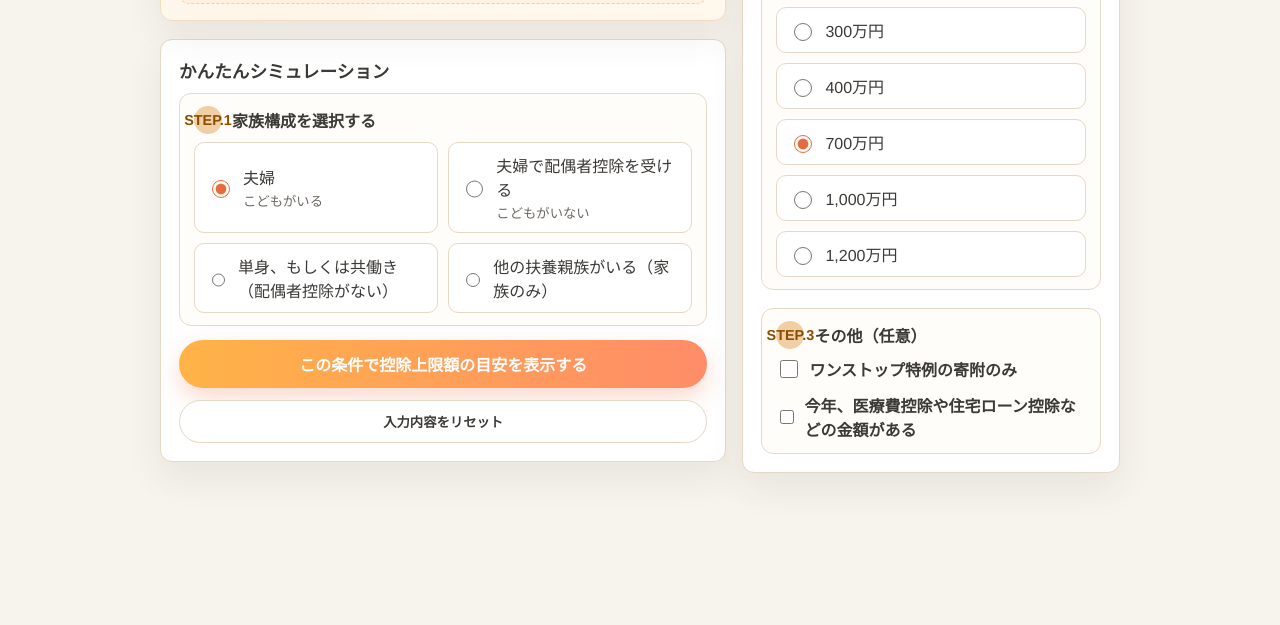
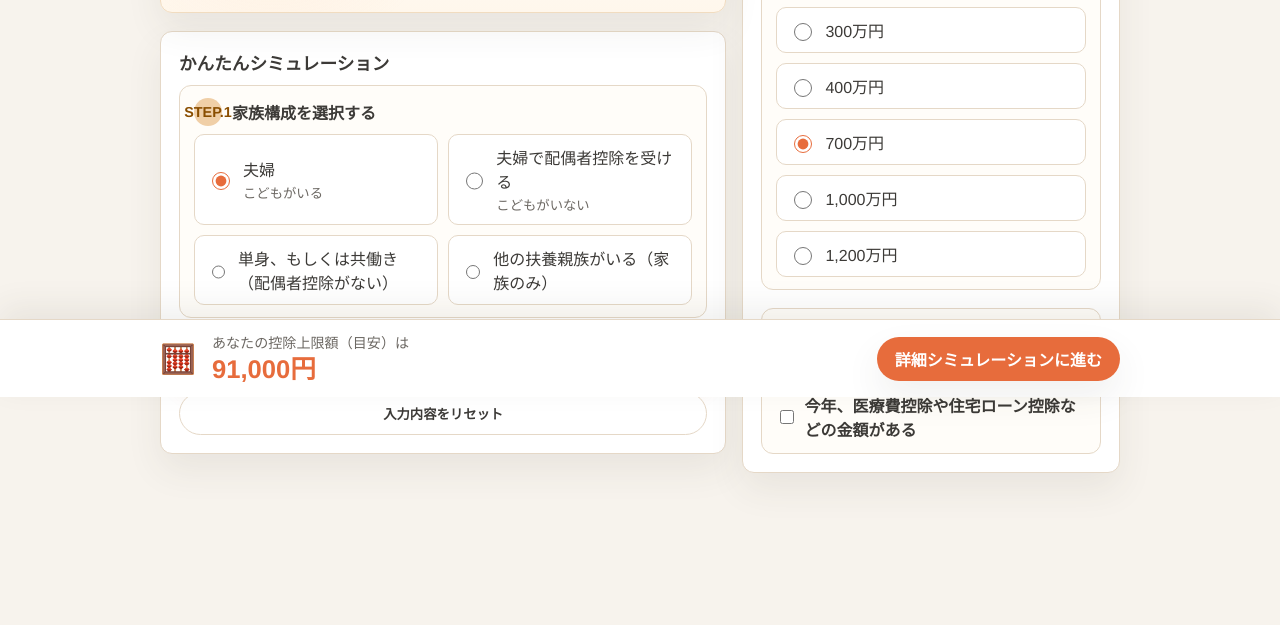
Before and after one commit to riosecca/furusato-tax-calculator, a website: page docs/index.html in a window 1280 px wide. Shown: the part 403-1028 px from the top of the page. Before the commit the page ends 932 px from the top, so only its background shows below. Drawn offline with Linux system fonts and the light colour scheme.

Commit message:
{commitment comments}

```diff
--- a/docs/app.js
+++ b/docs/app.js
@@ -111,10 +111,10 @@ function initSimpleSimulator() {
     }
     const calcButton = document.getElementById('btn-simple-calc');
     const resetButton = document.getElementById('btn-simple-reset');
-    const resultValue = document.getElementById('result-value');
-    const resultDetail = document.getElementById('result-detail');
-    const resultNote = document.getElementById('result-note');
-    if (!resultValue || !resultDetail || !resultNote) {
+    const resultValueTargets = document.querySelectorAll('[data-simple-result="value"]');
+    const resultDetailTargets = document.querySelectorAll('[data-simple-result="detail"]');
+    const resultNoteTargets = document.querySelectorAll('[data-simple-result="note"]');
+    if (!resultValueTargets.length || !resultNoteTargets.length) {
         return;
     }
     const getSelectedInput = (name) => document.querySelector(`input[name="${name}"]:checked`);
@@ -132,9 +132,16 @@ function initSimpleSimulator() {
         }
     };
     const updateResultCard = ({ amount, detail }) => {
-        resultValue.textContent = amount;
-        resultDetail.textContent = detail !== null && detail !== void 0 ? detail : '';
-        resultNote.textContent = 'あなたの控除上限額（目安）は';
+        resultValueTargets.forEach((target) => {
+            target.textContent = amount;
+        });
+        resultDetailTargets.forEach((target) => {
+            target.textContent = detail !== null && detail !== void 0 ? detail : '';
+            target.toggleAttribute('data-empty', !detail);
+        });
+        resultNoteTargets.forEach((target) => {
+            target.textContent = 'あなたの控除上限額（目安）は';
+        });
     };
     const applyStateToInputs = (state) => {
         setRadioValue('family', state.family);
--- a/docs/index.html
+++ b/docs/index.html
@@ -30,6 +30,7 @@
       background: var(--bg-main);
       color: var(--text-main);
       -webkit-font-smoothing: antialiased;
+      padding-bottom: 96px;
     }
 
     .app {
@@ -273,7 +274,7 @@
     }
 
     .btn-primary {
-      background: linear-gradient(90deg, #ffb347, #ff8c68);
+      background: var(--accent);
       color: #fff;
       border: none;
       border-radius: 999px;
@@ -288,6 +289,7 @@
     .btn-primary:hover {
       transform: translateY(-1px);
       box-shadow: 0 14px 28px rgba(232, 108, 60, 0.28);
+      background: #d85c30;
     }
 
     .btn-secondary {
@@ -451,6 +453,97 @@
       font-size: 0.92rem;
     }
 
+    [data-simple-result="detail"][data-empty="true"],
+    [data-simple-result="detail"]:empty {
+      display: none;
+    }
+
+    .result-bar {
+      position: fixed;
+      inset: auto 0 0 0;
+      background: var(--bg-card);
+      border-top: 1px solid var(--border);
+      box-shadow: 0 -12px 32px rgba(60, 58, 55, 0.08);
+      z-index: 50;
+    }
+
+    .result-bar__inner {
+      max-width: 1000px;
+      margin: 0 auto;
+      padding: 12px 20px;
+      display: flex;
+      align-items: center;
+      gap: 16px;
+    }
+
+    .result-bar__icon {
+      font-size: 1.8rem;
+    }
+
+    .result-bar__label {
+      margin: 0;
+      font-size: 0.88rem;
+      color: var(--text-muted);
+    }
+
+    .result-bar__value {
+      margin: 2px 0 0;
+      font-size: 1.6rem;
+      font-weight: 700;
+      color: var(--accent);
+      line-height: 1.2;
+    }
+
+    .result-bar__content {
+      display: flex;
+      flex-direction: column;
+    }
+
+    .result-bar__detail {
+      margin-left: auto;
+      font-size: 0.85rem;
+      color: var(--text-muted);
+    }
+
+    .result-bar__detail:empty {
+      display: none;
+    }
+
+    .result-bar__cta {
+      margin-left: auto;
+      padding: 10px 18px;
+      border-radius: 999px;
+      background: var(--accent);
+      color: #fff;
+      text-decoration: none;
+      font-weight: 700;
+      box-shadow: var(--shadow);
+      transition: opacity 120ms ease, transform 120ms ease;
+      white-space: nowrap;
+    }
+
+    .result-bar__cta:hover {
+      opacity: 0.9;
+      transform: translateY(-1px);
+    }
+
+    @media (max-width: 720px) {
+      .result-bar__inner {
+        flex-direction: column;
+        align-items: stretch;
+        text-align: center;
+      }
+
+      .result-bar__detail,
+      .result-bar__cta {
+        margin-left: 0;
+      }
+
+      .result-bar__cta {
+        width: 100%;
+      }
+    }
+
     @media (max-width: 820px) {
       .layout {
         grid-template-columns: 1fr;
@@ -491,10 +584,10 @@
                 <span aria-hidden="true">📊</span>
                 あなたのシミュレーション結果
               </div>
-              <div class="result-body" id="simple-result">
-                <p class="result-note" id="result-note">あなたの控除上限額（目安）は</p>
-                <p class="result-value" id="result-value">-円</p>
-                <p class="result-note" id="result-detail"></p>
+              <div class="result-body">
+                <p class="result-note" data-simple-result="note">あなたの控除上限額（目安）は</p>
+                <p class="result-value" data-simple-result="value">-円</p>
+                <p class="result-note" data-simple-result="detail"></p>
               </div>
             </aside>
 
@@ -785,6 +878,18 @@
     </section>
   </div>
 
+  <aside class="result-bar" aria-live="polite">
+    <div class="result-bar__inner">
+      <div class="result-bar__icon" aria-hidden="true">🧮</div>
+      <div class="result-bar__content">
+        <p class="result-bar__label" data-simple-result="note">あなたの控除上限額（目安）は</p>
+        <p class="result-bar__value" data-simple-result="value">-円</p>
+      </div>
+      <p class="result-bar__detail" data-simple-result="detail"></p>
+      <a class="result-bar__cta" href="#panel-advanced">詳細シミュレーションに進む</a>
+    </div>
+  </aside>
+
     <script defer src="./app.js"></script>
 
 </body>
```
Also changed, not shown: docs/ui/simple-simulator.js (+14 -7 lines), src/ui/simple-simulator.ts (+20 -7 lines).
